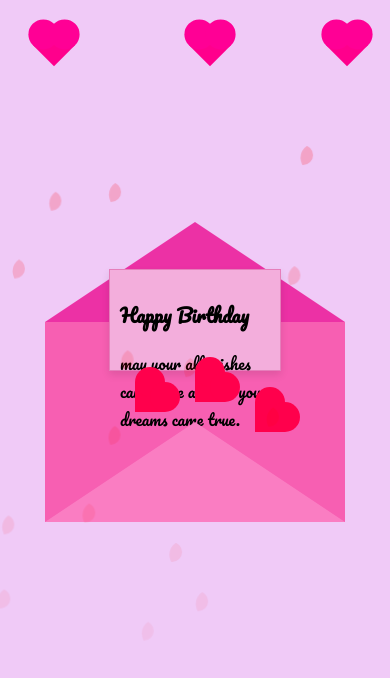
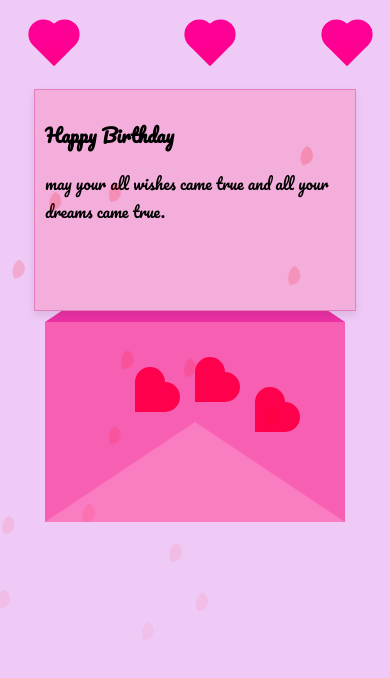
Before and after one commit to aggarwal-navya/envelop-, a plain HTML site: page index.html in a window 390 px wide. Both pictures are taken after a click on the element 195 px from the left and 422 px from the top of the page. Drawn offline with Linux system fonts and the light colour scheme.

Commit message:
Update index.html

```diff
--- a/index.html
+++ b/index.html
@@ -148,8 +148,8 @@
                 height: 200px;
             }
             .letter {
-                width: 150px;
-                height: 80px;
+                width: 300px;
+                height: 200px;
                 padding: 10px;
             }
             .floating-heart {
```
